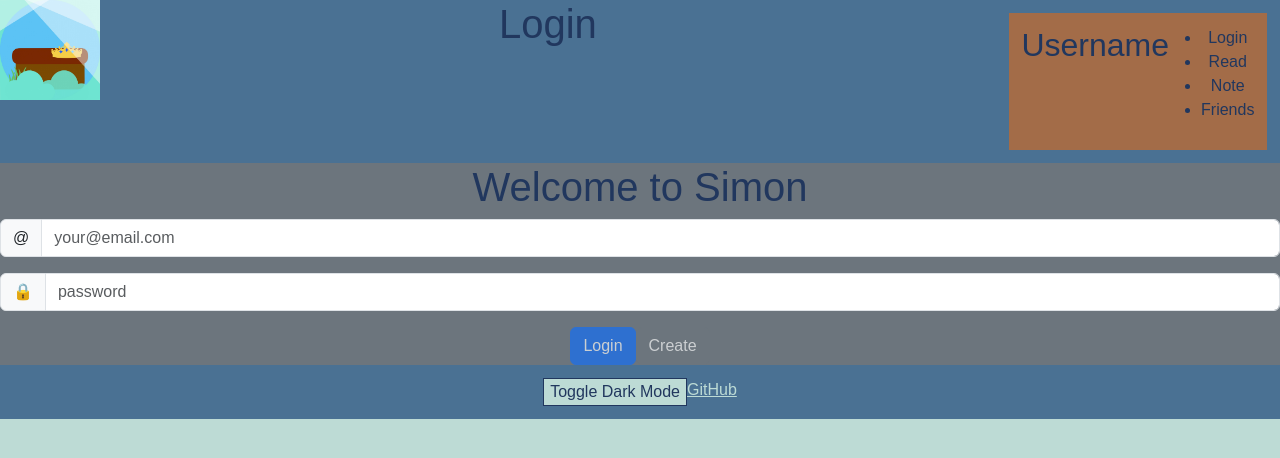
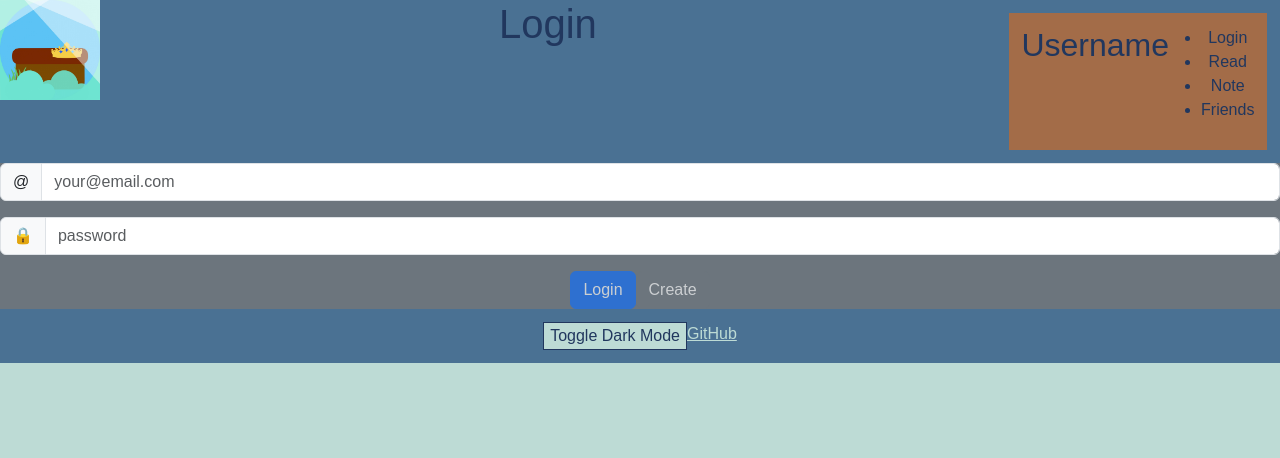
Before and after one commit to JohnMurdo/startup-template, a React (Vite) app: page / in a window 1280 px wide. Shown: the top 458 px of the page. Built offline with nearby package versions, Linux system fonts and the light colour scheme.

Commit message:
got rid of simon title

```diff
--- a/src/login/login.jsx
+++ b/src/login/login.jsx
@@ -43,7 +43,7 @@ export function Login(props) {
             <button className="secondary" type="submit">Login</button>
         </form> */}
         <div>
-        {authState !== AuthState.Unknown && <h1>Welcome to Simon</h1>}
+        {/* {authState !== AuthState.Unknown && <h1>Welcome to Simon</h1>} */}
         {authState === AuthState.Authenticated && (
           <Authenticated userName={userName} onLogout={() => onAuthChange(userName, AuthState.Unauthenticated)} />
         )}
```
